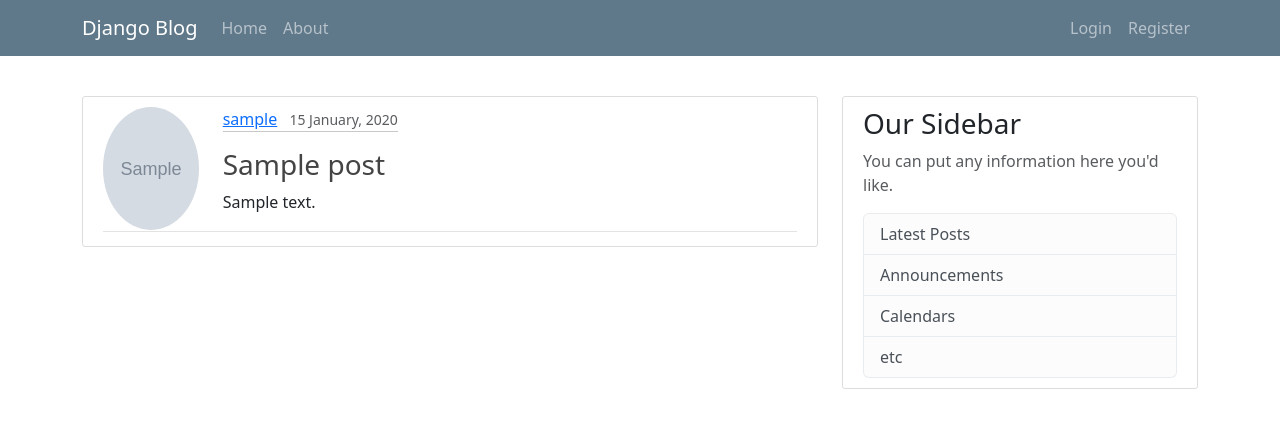
After one commit to ahmetcan99/Social-Media-App, a Django app: page /post/1/ in a window 1280 px wide. The commit adds this page. Shown: the top 428 px of the page. Run offline with Django 5.2, Linux system fonts and the light colour scheme; tables that the repository leaves empty hold one stand-in row (values such as "Sample post"); grey boxes marked "Sample" are stand-in pictures.

Commit message:
Implemented posting, deleting and updating posts.

```diff
--- a/djangoWebApp/blog/models.py
+++ b/djangoWebApp/blog/models.py
@@ -1,6 +1,7 @@
 from django.db import models
 from django.utils import timezone
 from django.contrib.auth.models import User
+from django.urls import reverse
 
 class Post(models.Model):
     title = models.CharField(max_length = 100)
@@ -11,3 +12,6 @@
 
     def __str__(self):
         return self.title
+
+    def get_absolute_url(self):
+        return reverse("postDetail", kwargs={"pk": self.pk})
--- a/djangoWebApp/blog/templates/blog/base.html
+++ b/djangoWebApp/blog/templates/blog/base.html
@@ -33,8 +33,12 @@
                 <ul class="navbar-nav">
                   {%if user.is_authenticated %}
                     <li>
+                      <a class="nav-link" href="{% url 'postCreate' %}">New post</a>
+                    </li>
+                    <li>
                       <a class="nav-link" href="{% url 'profile' %}">My Profile</a>
-                    </li><li>
+                    </li>
+                    <li>
                       <a class="nav-link" href="{% url 'logout' %}">Logout</a>
                     </li>
                   {% else %}
--- a/djangoWebApp/blog/templates/blog/home.html
+++ b/djangoWebApp/blog/templates/blog/home.html
@@ -14,7 +14,7 @@
                                     <hr class="mt-0">
                                 </div>
                             </div>
-                            <h3><a class="article-title" href="#">{{ post.title }}</a></h3>
+                            <h3><a class="article-title" href="{% url 'postDetail' post.id %}">{{ post.title }}</a></h3>
                             <p class="article-content">{{ post.content }}</p>
                         </div>
                     </div>
--- /dev/null
+++ b/djangoWebApp/blog/templates/blog/post_detail.html
@@ -0,0 +1,27 @@
+{% extends "blog/base.html" %}
+{% block content %}
+    <article class="media content-section">
+        <div class="media-body">
+            <div class="article-metadata">
+                <div class="row">
+                    <img class="col col-md-2 rounded-circle aricle-img" src="{{object.author.profile.image.url}}" alt="">
+                    <div class="col col-md-10">
+                        <div class="row">
+                            <div class="col col-md-4">
+                                <a class="me-2" href="#">{{ object.author }}</a>
+                                <small class="text-muted">{{ object.datePosted | date:"d F, o" }}</small>
+                                {%if object.author == user %}
+                                    <a class="btn btn-secondary btn-sm mt-1 mb-1" href="{% url 'postUpdate' object.id%}">Update Post</a>
+                                    <a class="btn btn-danger btn-sm mt-1 mb-1" href="{% url 'postDelete' object.id%}">Delete Post</a>
+                                {%endif%}
+                                <hr class="mt-0">
+                            </div>
+                        </div>
+                        <h3 class="article-title">{{ object.title }}</h3>
+                        <p class="article-content">{{ object.content }}</p>
+                    </div>
+                </div>
+            </div>
+        </div>
+    </article>
+{% endblock content %}
--- a/djangoWebApp/blog/urls.py
+++ b/djangoWebApp/blog/urls.py
@@ -1,7 +1,13 @@
 from django.urls import path
 from . import views
+from .views import PostListView, PostDetailView, PostCreateView, PostUpdateView, PostDeleteView
+
 
 urlpatterns = [
-    path('', views.home, name ="blogHome"),
+    path('', PostListView.as_view(), name ="blogHome"),
+    path('post/<int:pk>/', PostDetailView.as_view(), name ="postDetail"),
+    path('post/new/', PostCreateView.as_view(), name ="postCreate"),
+    path('post/<int:pk>/update/', PostUpdateView.as_view(), name ="postUpdate"),
+    path('post/<int:pk>/delete/', PostDeleteView.as_view(), name ="postDelete"),
     path('about/', views.about, name ="blogAbout"),
 ]
--- a/djangoWebApp/blog/views.py
+++ b/djangoWebApp/blog/views.py
@@ -1,6 +1,7 @@
 from django.shortcuts import render
 from .models import Post
-# Create your views here.
+from django.views.generic import ListView, DetailView, CreateView, UpdateView, DeleteView # Importing generic views
+from django.contrib.auth.mixins import LoginRequiredMixin, UserPassesTestMixin
 
 # This is the home page view
 def home(request):
@@ -11,5 +12,47 @@
 
     return render(request, "blog/home.html", context)
 
+class PostListView(ListView):
+    model = Post
+    template_name = "blog/home.html"
+    context_object_name = "posts"
+    ordering = ["-datePosted"]
+
+class PostDetailView(DetailView):
+    model = Post
+
+class PostCreateView(LoginRequiredMixin, CreateView):
+    model = Post
+    fields = ["title", "content"]
+
+    def form_valid(self, form):
+        form.instance.author = self.request.user
+        return super().form_valid(form)
+
+class PostUpdateView(LoginRequiredMixin, UserPassesTestMixin, UpdateView):
+    model = Post
+    fields = ["title", "content"]
+
+    def form_valid(self, form):
+        form.instance.author = self.request.user
+        return super().form_valid(form)
+
+    def test_func(self):
+        post = self.get_object()
+        if self.request.user == post.author:
+            return True
+        return False
+
+class PostDeleteView(LoginRequiredMixin, UserPassesTestMixin, DeleteView):
+    model = Post
+    success_url = "/"
+
+    def test_func(self):
+        post = self.get_object()
+        if self.request.user == post.author:
+            return True
+        return False
+
+
 def about(request):
     return render(request, "blog/about.html", {"title": "About"})
--- a/djangoWebApp/users/models.py
+++ b/djangoWebApp/users/models.py
@@ -9,8 +9,8 @@
     def __str__(self):
         return f"{self.user.username} Profile"
 
-    def save(self):
-        super().save()
+    def save(self, *args, **kwargs):
+        super(Profile, self).save(*args, **kwargs)
 
         img = Image.open(self.image.path)
 
--- a/djangoWebApp/users/templates/users/register.html
+++ b/djangoWebApp/users/templates/users/register.html
@@ -1,6 +1,7 @@
 {% extends "blog/base.html" %}
 {% load crispy_forms_tags %}
 {% block content %}
+<div class="content-section">
     <form method="POST">
         {% csrf_token %}
         {{ form|crispy }}
@@ -8,4 +9,5 @@
     </form>
     <p>Already have an account? <a href="{%url 'login'%}">Sign in</a></p>
 
+</div>
 {% endblock content %}
```
Also changed, not shown: djangoWebApp/blog/templates/blog/post_confirm_delete.html (added, +24 -0 lines), djangoWebApp/blog/templates/blog/post_form.html (added, +20 -0 lines). Lines whose indentation alone changed are shown as unchanged.
